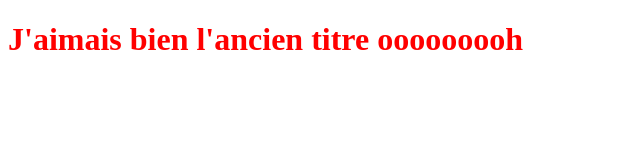
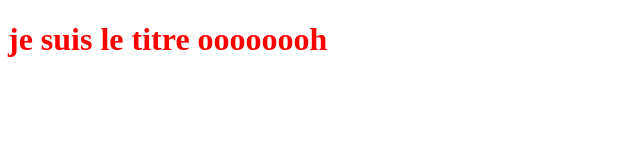
Before and after one commit to elysetonke/revision-github, a plain HTML site: page index.html in a window 1280 px wide. Shown: the whole page, without its empty margins (0-640 px from the left). Drawn offline with Linux system fonts and the light colour scheme.

Commit message:
je rechange le titre

```diff
--- a/index.html
+++ b/index.html
@@ -5,6 +5,6 @@
     <link rel="stylesheet" type="text/css" href="styles.css">
 </head>
 <body>
-    <h1>J'aimais bien l'ancien titre ooooooooh</h1>
+    <h1>je suis le titre oooooooh</h1>
 </body>
 </html>
```
